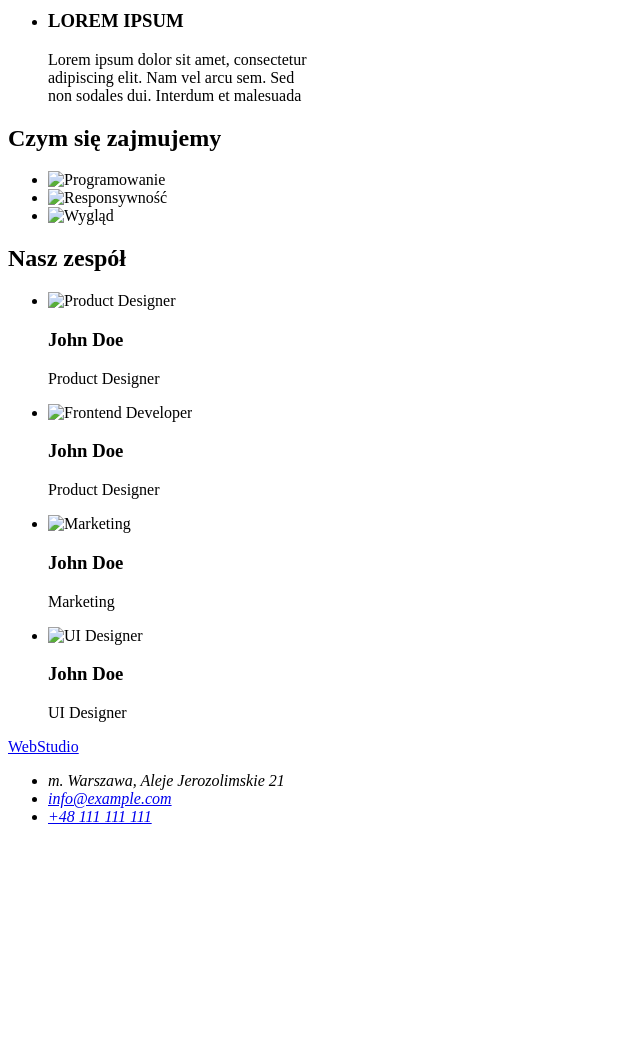
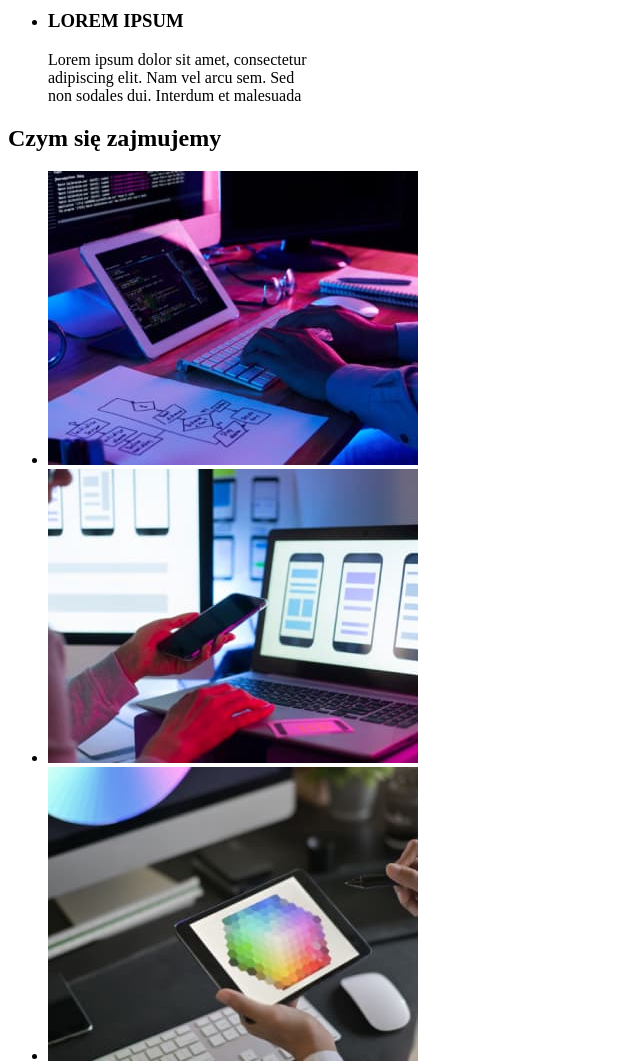
Before and after one commit to Wiktoria49/goit-markup-hw-01, a plain HTML site: page index.html in a window 1280 px wide. Shown: the part 580-1644 px from the top of the page, without its empty margins (0-640 px from the left). Before the commit the page ends 1422 px from the top, so only its background shows below. Drawn offline with Linux system fonts and the light colour scheme; the site is published under a folder, as on GitHub Pages, so addresses that start at the root find nothing.

Commit message:
Update index.html

```diff
--- a/index.html
+++ b/index.html
@@ -50,21 +50,25 @@
                         </li>
                     </ul>
                 </div>
+                </section>
+                <section>
                 <div>
                     <h2>Czym się zajmujemy</h2>
                     <ul>
-                        <li><img src="/images/box1.jpg" alt="Programowanie" width="370" height="294"></li>
-                        <li><img src="/images/box2.jpg" alt="Responsywność" width="370" height="294"></li>
-                        <li><img src="/images/box3.jpg" alt="Wygląd" width="370" height="294"></li>
+                        <li><img src="./images/box1.jpg" alt="Programowanie" width="370" height="294"></li>
+                        <li><img src="./images/box2.jpg" alt="Responsywność" width="370" height="294"></li>
+                        <li><img src="./images/box3.jpg" alt="Wygląd" width="370" height="294"></li>
                     </ul>
                 </div>
+                </section>
+                <section>
                 <div>
                     <h2>Nasz zespół</h2>
                     <ul>
-                        <li><img src="/images/img1.jpg" alt="Product Designer" width="270" height="260"><h3>John Doe</h3><p>Product Designer</p></li>
-                        <li><img src="/images/img2.jpg" alt="Frontend Developer" width="270" height="260"><h3>John Doe</h3><p>Product Designer</p></li>
-                        <li><img src="/images/img3.jpg" alt="Marketing" width="270" height="260"><h3>John Doe</h3><p>Marketing</p></li>
-                        <li><img src="/images/img4.jpg" alt="UI Designer" width="270" height="260"><h3>John Doe</h3><p>UI Designer</p></li>
+                        <li><img src="./images/img1.jpg" alt="Product Designer" width="270" height="260"><h3>John Doe</h3><p>Product Designer</p></li>
+                        <li><img src="./images/img2.jpg" alt="Frontend Developer" width="270" height="260"><h3>John Doe</h3><p>Product Designer</p></li>
+                        <li><img src="./images/img3.jpg" alt="Marketing" width="270" height="260"><h3>John Doe</h3><p>Marketing</p></li>
+                        <li><img src="./images/img4.jpg" alt="UI Designer" width="270" height="260"><h3>John Doe</h3><p>UI Designer</p></li>
                     </ul>
                 </div>
             </section>
```
